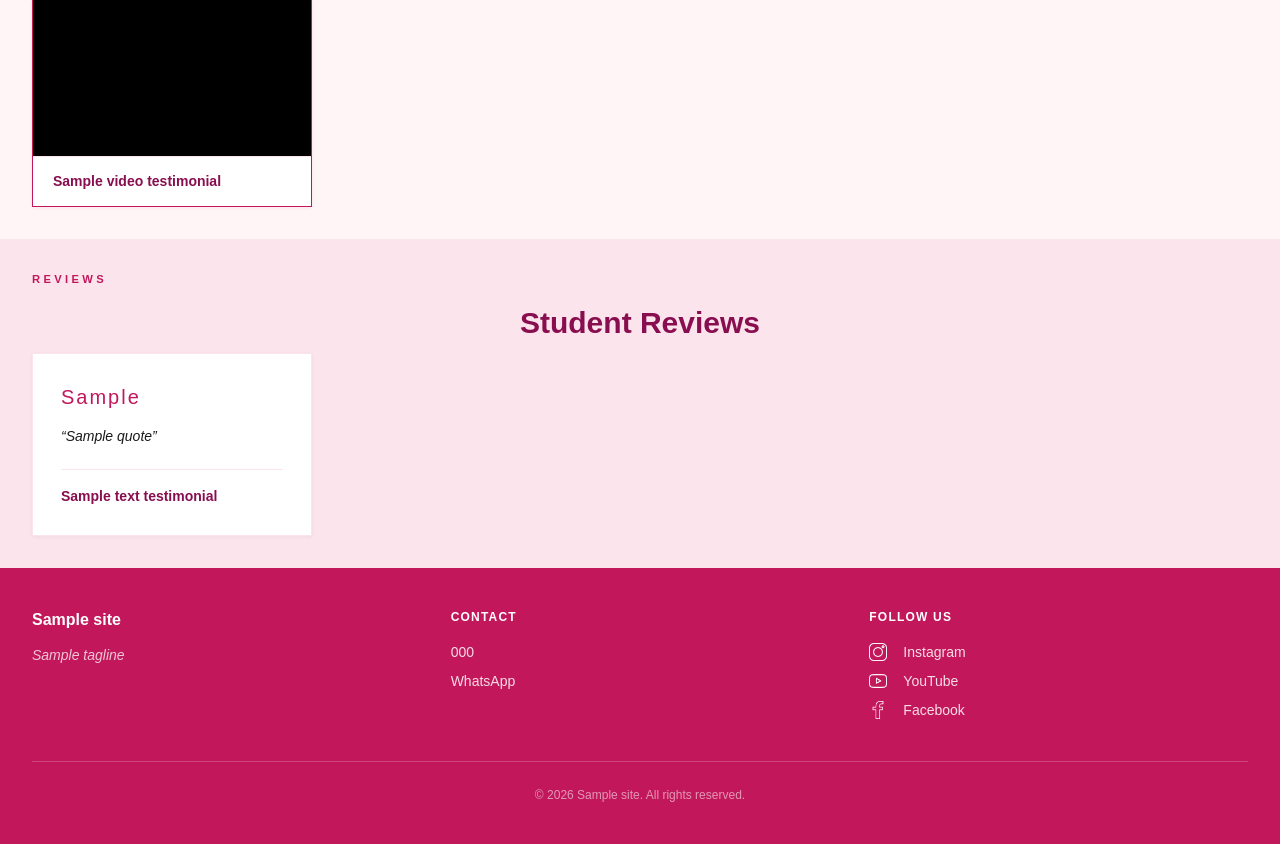
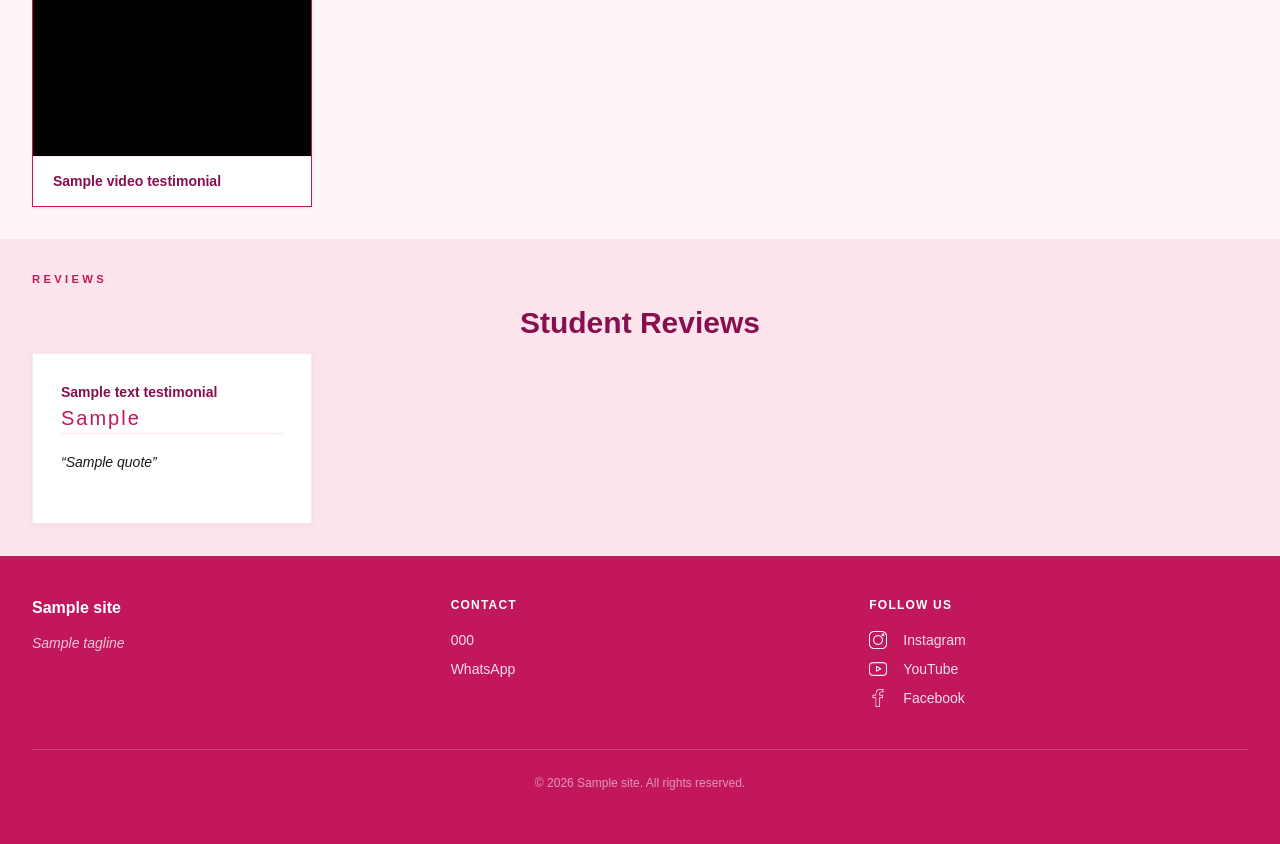
Before and after one commit to me03ashwath/srissnehidi-website, a Django app: template templates/testimonials.html in a window 1280 px wide. Shown: the part 267-1111 px from the top of the page. After the commit the page ends 1057 px from the top, so only its background shows below. Run offline with Django 5.2, Linux system fonts and the light colour scheme; the template is opened without the code that fills it: most values are stand-ins (such as "Sample title", 1, 10 or a date in 2020).

Commit message:
added the reviewers name at the top

```diff
--- a/srissnehidi/settings.py
+++ b/srissnehidi/settings.py
@@ -89,7 +89,11 @@ USE_TZ = True
 STATIC_URL = '/static/'
 STATICFILES_DIRS = [BASE_DIR / 'static']
 STATIC_ROOT = BASE_DIR / 'staticfiles'
-STATICFILES_STORAGE = 'whitenoise.storage.CompressedManifestStaticFilesStorage'
+STATICFILES_STORAGE = (
+    'django.contrib.staticfiles.storage.StaticFilesStorage'
+    if DEBUG else
+    'whitenoise.storage.CompressedManifestStaticFilesStorage'
+)
 
 # Media / Cloudinary
 # python-decouple does not write to os.environ, but the cloudinary SDK
--- a/static/css/main.css
+++ b/static/css/main.css
@@ -1159,7 +1159,8 @@ font-size: 1.875rem;
   color: #C2185B;
   font-size: 1.25rem;
   letter-spacing: 0.1em;
-  margin-bottom: 0.75rem;
+  margin-bottom: 1rem;
+  border-bottom: 1px solid #fce4ec;
 }
 
 .review-quote {
@@ -1174,8 +1175,7 @@ font-size: 1.875rem;
   font-weight: 700;
   color: #880E4F;
   font-size: 0.875rem;
-  border-top: 1px solid #fce4ec;
-  padding-top: 1rem;
+  padding-top: 0rem;
 }
 
 /* ============================================================
--- a/templates/testimonials.html
+++ b/templates/testimonials.html
@@ -53,9 +53,9 @@
     <div class="testimonials-grid">
       {% for t in text_testimonials %}
       <div class="review-card">
+        <p class="review-author">{{ t.student_name }}</p>
         <p class="review-stars">{{ t.star_string }}</p>
         <p class="review-quote">&ldquo;{{ t.quote }}&rdquo;</p>
-        <p class="review-author">{{ t.student_name }}</p>
       </div>
       {% endfor %}
     </div>
```
